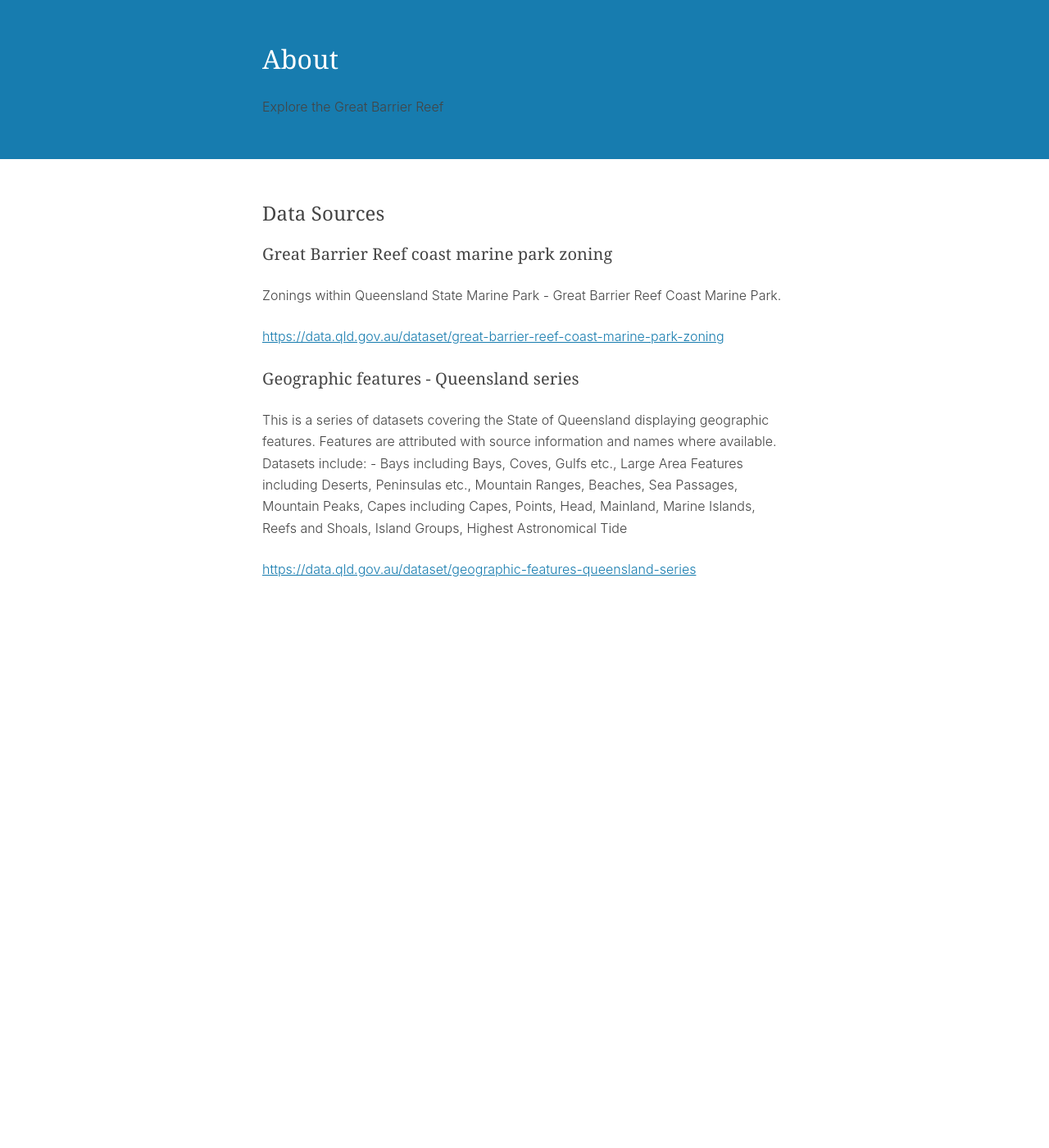
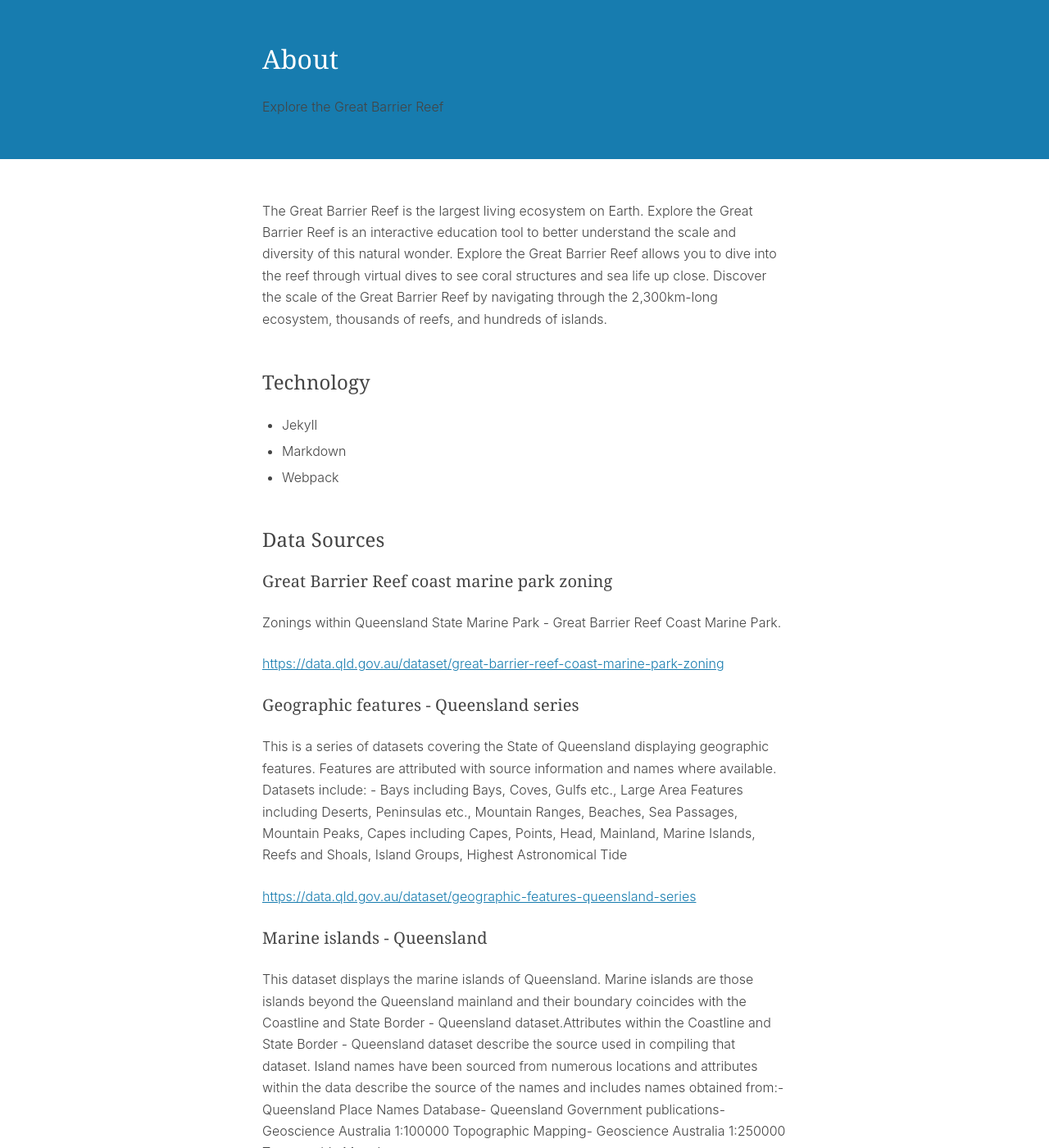
Before and after one commit to scottdejonge/great-barrier-reef, a Jekyll site: the page built from about.md, in a window 1280 px wide and 1400 px high. Shown: the whole window at 82% size. Built offline with Jekyll 4.4.1, drawn with Linux system fonts in a browser that asks for light colours; some of the changed text lies outside the part shown.

Commit message:
Update About

```diff
--- a/about.md
+++ b/about.md
@@ -5,6 +5,15 @@ subtitle: Explore the Great Barrier Reef
 permalink: /about
 description:
 ---
+
+The Great Barrier Reef is the largest living ecosystem on Earth. Explore the Great Barrier Reef is an interactive education tool to better understand the scale and diversity of this natural wonder. Explore the Great Barrier Reef allows you to dive into the reef through virtual dives to see coral structures and sea life up close. Discover the scale of the Great Barrier Reef by navigating through the 2,300km-long ecosystem, thousands of reefs, and hundreds of islands.
+
+## Technology
+
+* Jekyll
+* Markdown
+* Webpack
+
 
 ## Data Sources
 
@@ -19,3 +28,13 @@ Zonings within Queensland State Marine Park - Great Barrier Reef Coast Marine Pa
 This is a series of datasets covering the State of Queensland displaying geographic features. Features are attributed with source information and names where available. Datasets include: - Bays including Bays, Coves, Gulfs etc., Large Area Features including Deserts, Peninsulas etc., Mountain Ranges, Beaches, Sea Passages, Mountain Peaks, Capes including Capes, Points, Head, Mainland, Marine Islands, Reefs and Shoals, Island Groups, Highest Astronomical Tide
 
 <https://data.qld.gov.au/dataset/geographic-features-queensland-series>
+
+### Marine islands - Queensland
+
+This dataset displays the marine islands of Queensland. Marine islands are those islands beyond the Queensland mainland and their boundary coincides with the Coastline and State Border - Queensland dataset.Attributes within the Coastline and State Border - Queensland dataset describe the source used in compiling that dataset. Island names have been sourced from numerous locations and attributes within the data describe the source of the names and includes names obtained from:- Queensland Place Names Database- Queensland Government publications- Geoscience Australia 1:100000 Topographic Mapping- Geoscience Australia 1:250000 Topographic Mapping
+
+<https://data.qld.gov.au/dataset/marine-islands-queensland>
+
+## Roadmap
+
+* Expand
```
